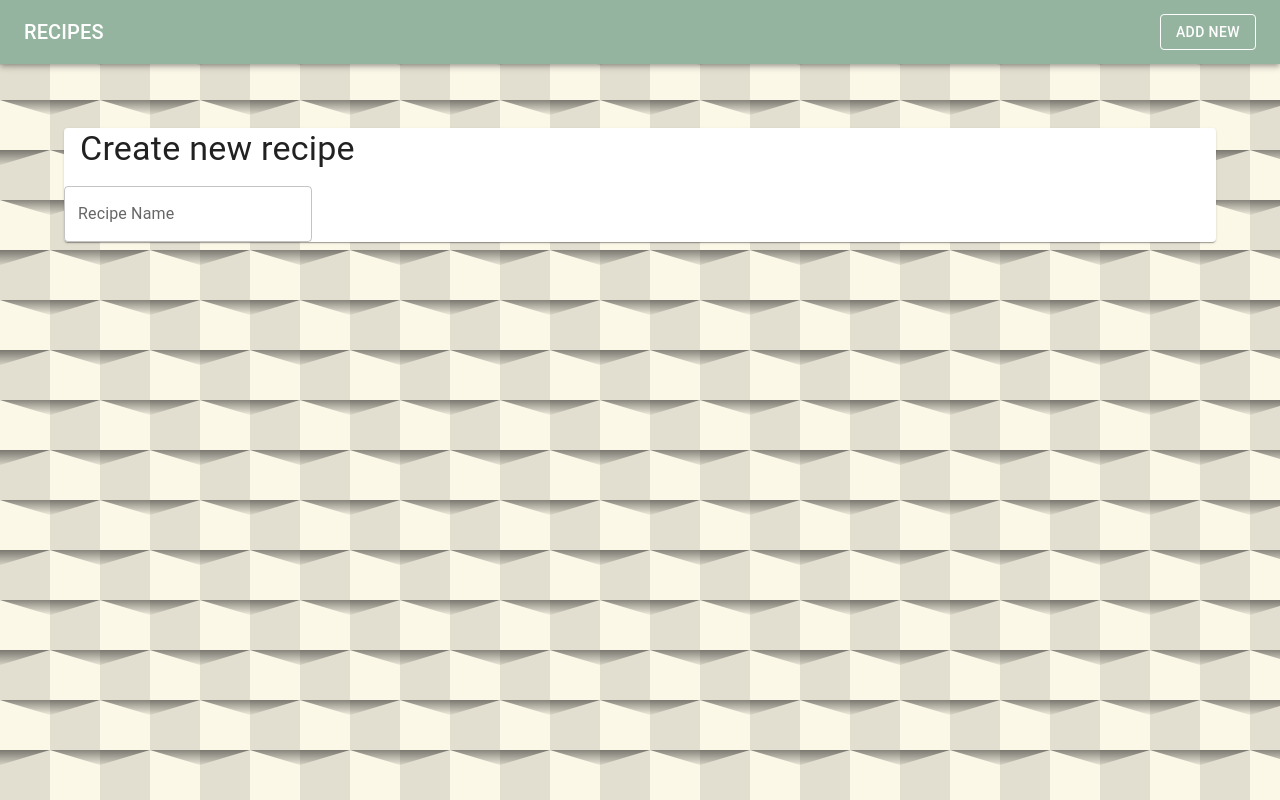
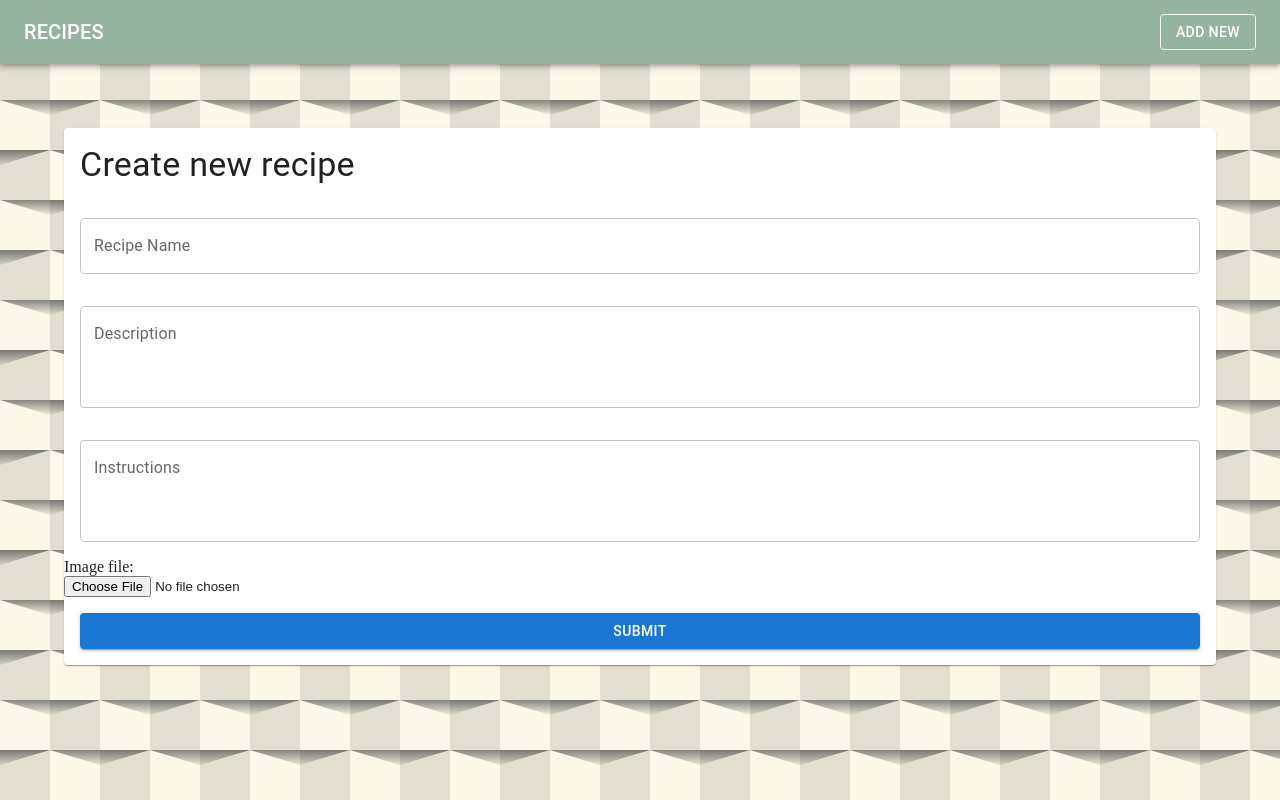
Before and after one commit to MSaidAlizada/CrudRecipe, a React (Create React App) app in the folder frontend/: page /add in a window 1280 px wide. Built offline with nearby package versions, Linux system fonts and the light colour scheme.

Commit message:
AddRecipe page completed

```diff
--- a/frontend/src/AddRecipe/AddRecipe.js
+++ b/frontend/src/AddRecipe/AddRecipe.js
@@ -1,12 +1,17 @@
 import React from "react";
-import { Paper, TextField, Typography } from "@mui/material";
+import { Button, Paper, TextField, Typography } from "@mui/material";
 
 const AddRecipe = () => {
     return (
         <div className="AddRecipe">
-            <Paper sx={{margin: 8}}>
+            <Paper sx={{margin: 8, display: "flex",flexDirection:"column"}}>
                 <Typography variant="h4" sx={{ margin: 2 }}>Create new recipe</Typography>
-                <TextField label="Recipe Name"></TextField>
+                <TextField label="Recipe Name" sx={{ margin: 2}}></TextField>
+                <TextField label="Description" sx={{ margin: 2 }} multiline minRows={3}></TextField>
+                <TextField label="Instructions" sx={{ margin: 2 }} multiline minRows={3}></TextField>
+                <label for="recipeImage">Image file:</label>
+                <input type="file" name="avatar" accept="image/png, image/jpeg"></input>
+                <Button variant="contained" sx={{ margin: 2}}>Submit</Button>
             </Paper>
         </div>
      );
```
